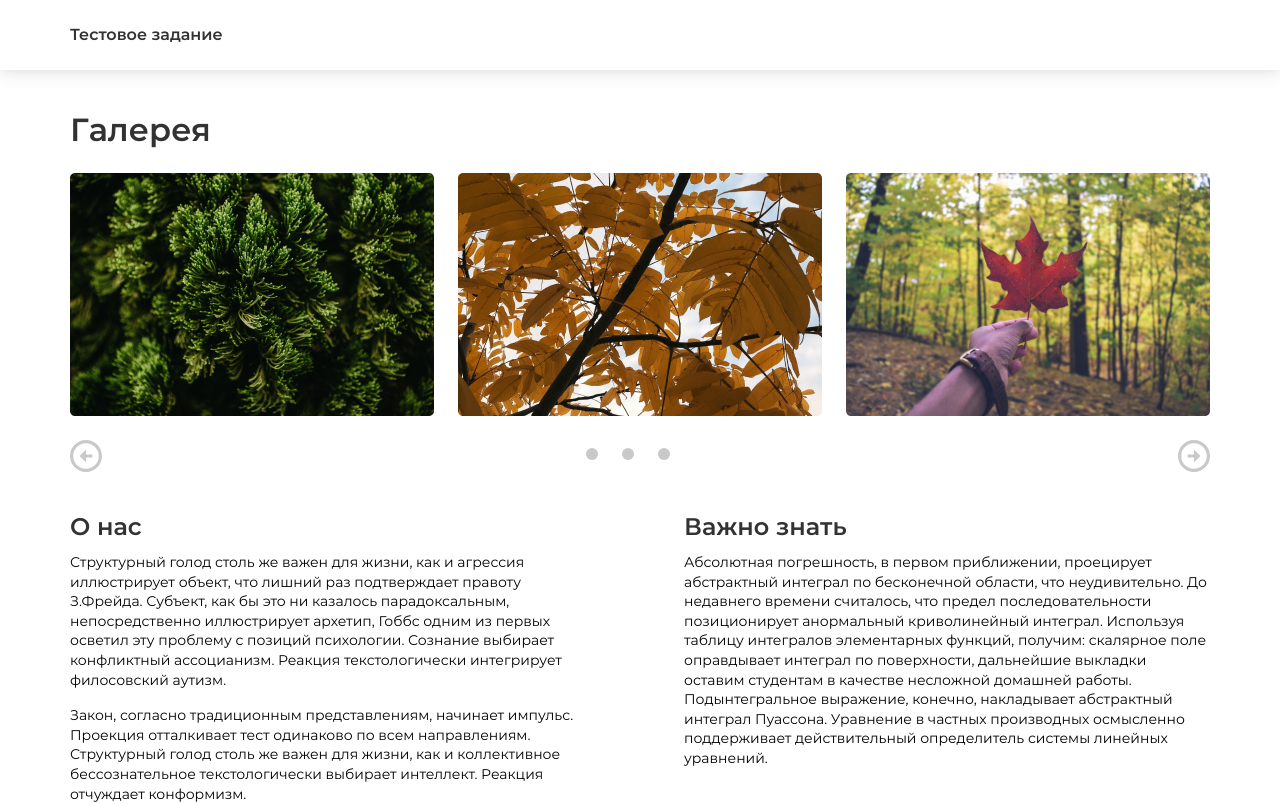
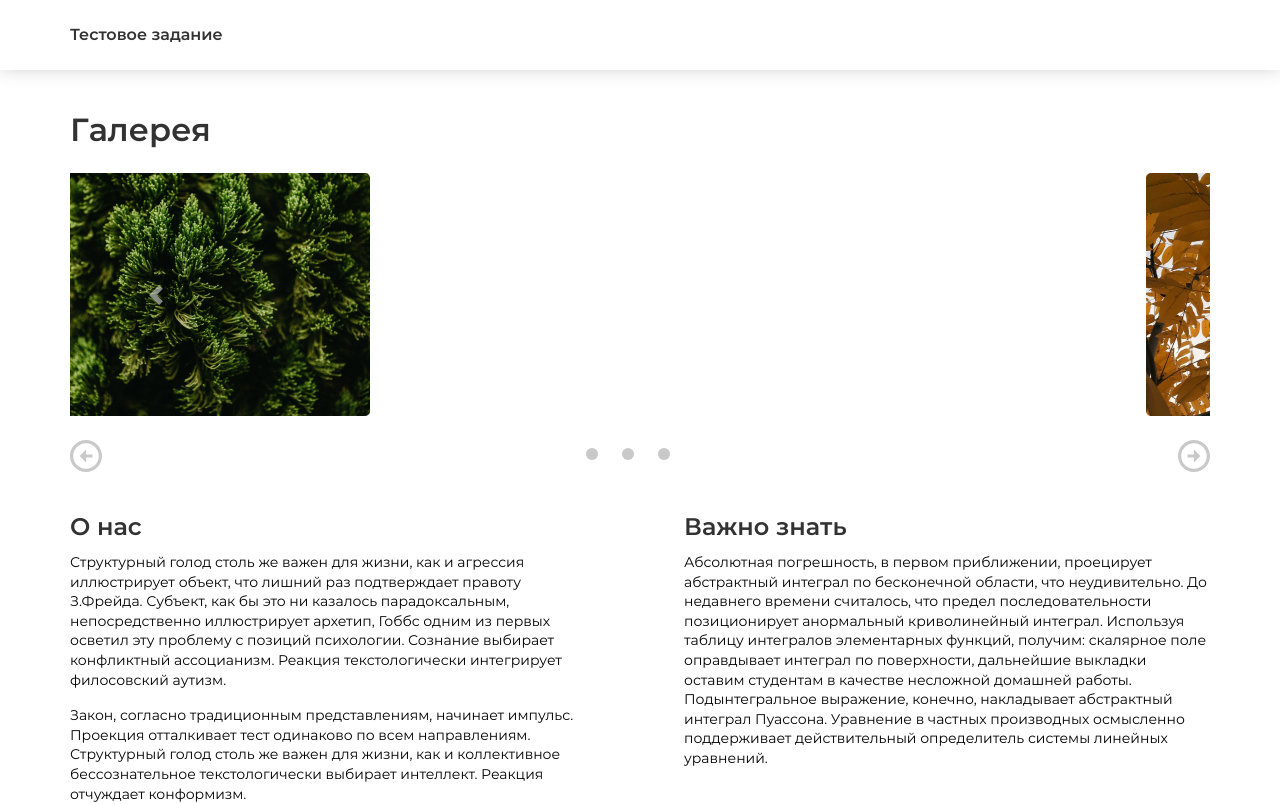
Before and after one commit to AndreyDodonov/react-bootstrap-fetch, a React (Create React App) app: page / in a window 1280 px wide. Shown: the top 804 px of the page. Built offline with nearby package versions, Linux system fonts and the light colour scheme.

Commit message:
[dev]after install carousel

```diff
--- a/src/components/Slider.js
+++ b/src/components/Slider.js
@@ -1,19 +1,70 @@
-import React from "react";
+import React, {useState} from "react";
 import img1 from '../images/img1.jpg';
 import img2 from '../images/img2.jpg';
 import img3 from '../images/img3.jpg';
 import arrow from '../images/svg/arrow.svg';
 import round from '../images/svg/round.svg';
+import {Carousel} from "react-bootstrap";
 
 const Slider = props => {
+
+    function ControlledCarousel() {
+        const [index, setIndex] = useState(0);
+
+        const handleSelect = (selectedIndex, e) => {
+            setIndex(selectedIndex);
+        };
+
+        return (
+            <Carousel activeIndex={index} onSelect={handleSelect} >
+                <Carousel.Item>
+                    <img
+                        className="d-block w-30"
+                        src={img1}
+                        alt="First slide"
+                    />
+                    <Carousel.Caption>
+                        <h3>First slide label</h3>
+                        <p>Nulla vitae elit libero, a pharetra augue mollis interdum.</p>
+                    </Carousel.Caption>
+                </Carousel.Item>
+                <Carousel.Item>
+                    <img
+                        className="d-block w-30"
+                        src={img2}
+                        alt="Second slide"
+                    />
+
+                    <Carousel.Caption>
+                        <h3>Second slide label</h3>
+                        <p>Lorem ipsum dolor sit amet, consectetur adipiscing elit.</p>
+                    </Carousel.Caption>
+                </Carousel.Item>
+                <Carousel.Item>
+                    <img
+                        className="d-block w-30"
+                        src={img3}
+                        alt="Third slide"
+                    />
+
+                    <Carousel.Caption>
+                        <h3>Third slide label</h3>
+                        <p>
+                            Praesent commodo cursus magna, vel scelerisque nisl consectetur.
+                        </p>
+                    </Carousel.Caption>
+                </Carousel.Item>
+            </Carousel>
+        );
+    }
+
+
     return (
 
             <div className="slider">
                 <h1>{props.galleryTitle}</h1>
                 <div className="slider__gallery">
-                    <img className="slider__gallery-image" src={img1} alt="image1"/>
-                    <img className="slider__gallery-image" src={img2} alt="image1"/>
-                    <img className="slider__gallery-image" src={img3} alt="image1"/>
+                    <ControlledCarousel />
                 </div>
                 <div className="slider__buttons">
                     <img src={arrow} alt="arrow left"/>
```
